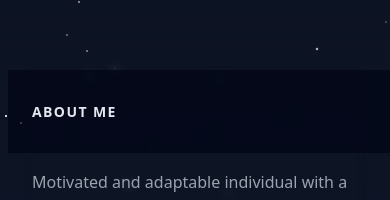
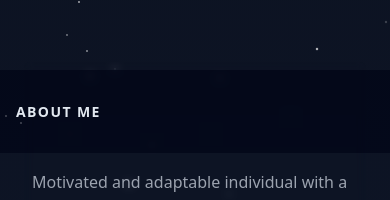
Before and after one commit to marywebby/vite-portfolio, a React (Vite) app: page / in a window 390 px wide. Shown: the part 362-562 px from the top of the page. Built offline with nearby package versions, Linux system fonts and the light colour scheme.

Commit message:
shift the about header in mobile

```diff
--- a/src/components/About.jsx
+++ b/src/components/About.jsx
@@ -3,7 +3,7 @@
 const About = () => {
   return (
     <section id='about' className='mb-16 scroll-mt-16 md:mb-16 lg:mb-20 lg:scroll-mt-24 text-gray-400 text-md backdrop-blur-sm p-2 rounded-md' aria-label='About me'>
-    <div className='sticky top-0 z-20 -mx-6 mb-4 w-screen bg-slate-950/75 bg-blend-soft-light px-6 py-5 backdrop-blur md:-mx-12 md:px-12 lg:sr-only lg:relative lg:top-auto lg:mx-auto lg:w-full lg:px-0 lg:py-0 lg:opacity-0'>
+    <div className='sticky top-0 z-20 -mx-10 mb-4 w-screen bg-slate-950/75 bg-blend-soft-light px-6 py-5 backdrop-blur md:-mx-12 md:px-12 lg:sr-only lg:relative lg:top-auto lg:mx-auto lg:w-full lg:px-0 lg:py-0 lg:opacity-0'>
       <h2 className="text-sm font-bold uppercase tracking-widest text-white-75 lg:sr-only">
         about me
       </h2>
```
